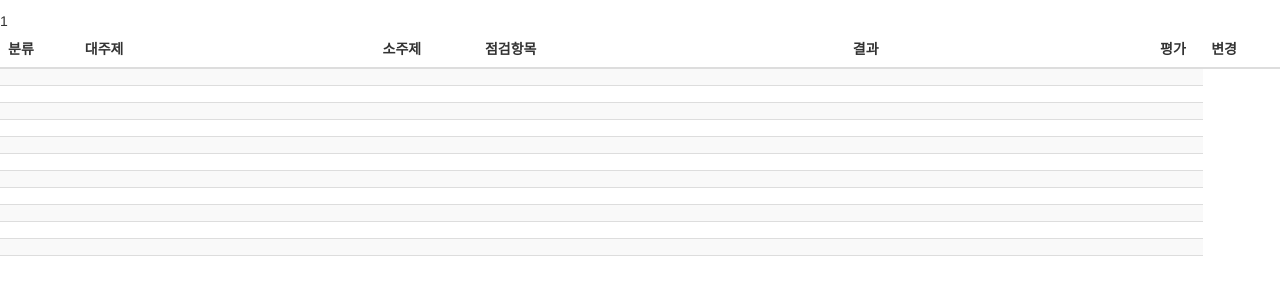
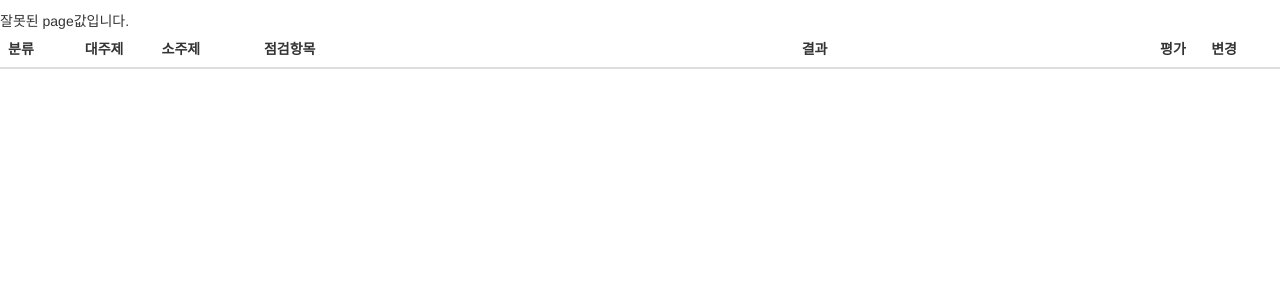
Before and after one commit to Shephexd/WebISMS, a PHP site: page /checkisms.php?page=1 in a window 1280 px wide. Shown: the part 52-351 px from the top of the page. Run offline with PHP 8.4, Linux system fonts and the light colour scheme; data that the repository does not hold is empty; some libraries are stand-ins or nearby versions.

Commit message:
Update source code associated with Database, Added functions are check db count, payload values valid, etc...

```diff
--- a/checkisms.php
+++ b/checkisms.php
@@ -68,10 +68,10 @@
               <thead>
                 <tr>
                   <th  width='6%'>분류</th>
-                  <th>대주제</th>
+                  <th width='6%'>대주제</th>
                   <th width='8%'>소주제</th>
                   <th width=''>점검항목</th>
-                  <th width='24%'>결과</th>
+                  <th width='28%'>결과</th>
                   <th width='4%'>평가</th>
                   <th width="6%">변경</th>
                 </tr>
@@ -79,12 +79,20 @@
               <tbody>
 <?php
   $page=$_GET['page'];
-  echo $page;
 
-  $result=mysql_query("select * from list") or die(mysql_error());
+  $theme_list = array("tech", "Manage", "pc", "web"); //check if page is in theme_list
+
+    if (in_array($page, $theme_list)) { // if Not in page don't appear the site any information
+
+    $result=mysql_query("select * from list where theme='".$page."'") or die(mysql_error());
+    $result2=mysql_query("select count(*) from list where theme='".$page."'") or die(mysql_error());
+
     $info = mysql_fetch_array($result);
+    $count = mysql_fetch_array($result2);
 
-  for($i=1;$i<=12;$i++){
+    echo "전체 ".$page." 분류는 ".$count[0]."개 입니다";
+
+    for($i=1;$i<=$count[0];$i++){
       echo "<tr>";
       for($j=1;$j<=6;$j++){
         echo "<td>".$info[$j]."</td>";
@@ -97,7 +105,11 @@
       }
       echo "</tr>";
     }
+  }
 
+  else{
+    echo "잘못된 page값입니다.";
+  }
 ?>
               </tbody>
             </table>
```
Lines whose indentation alone changed are shown as unchanged.
